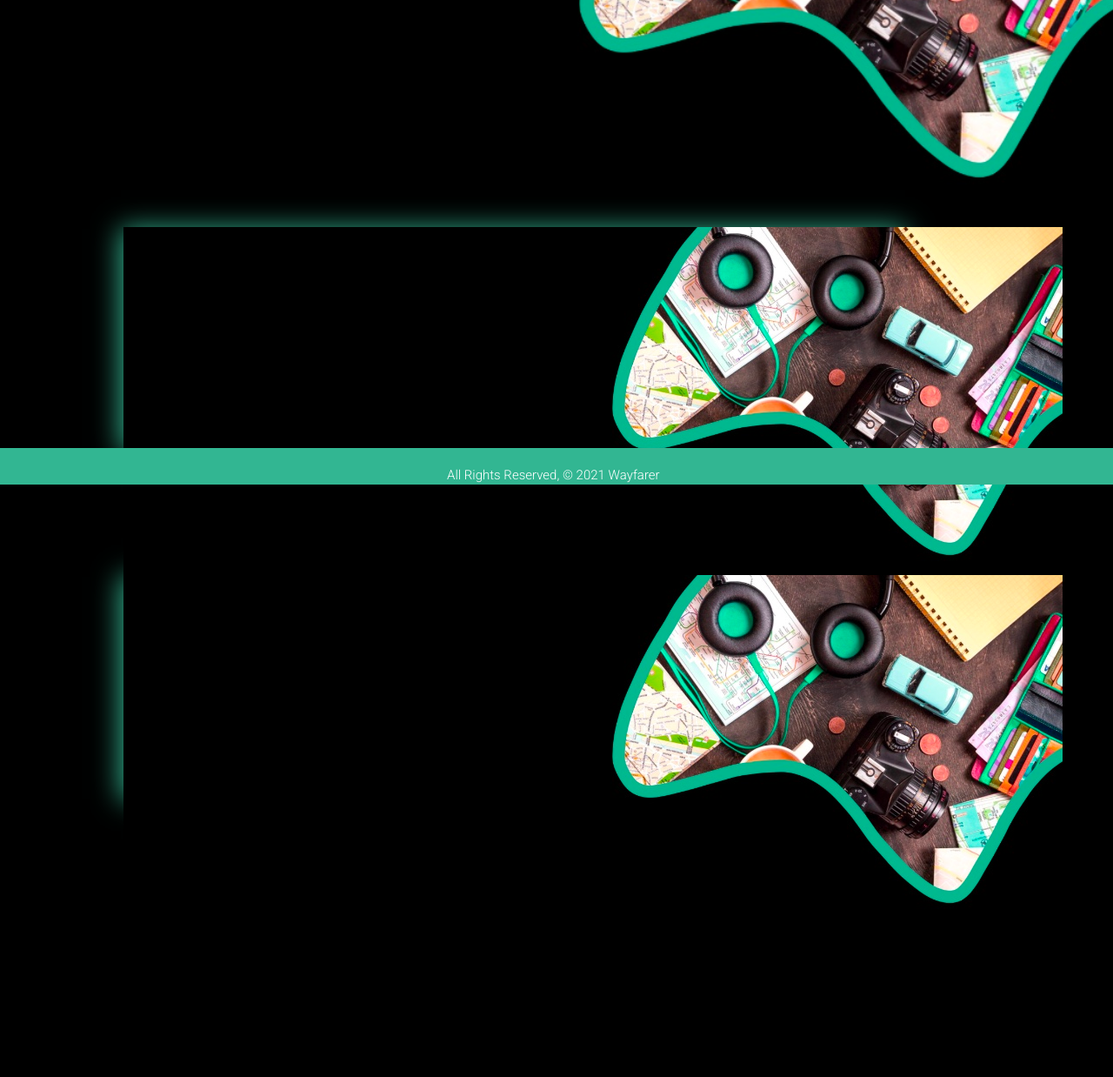
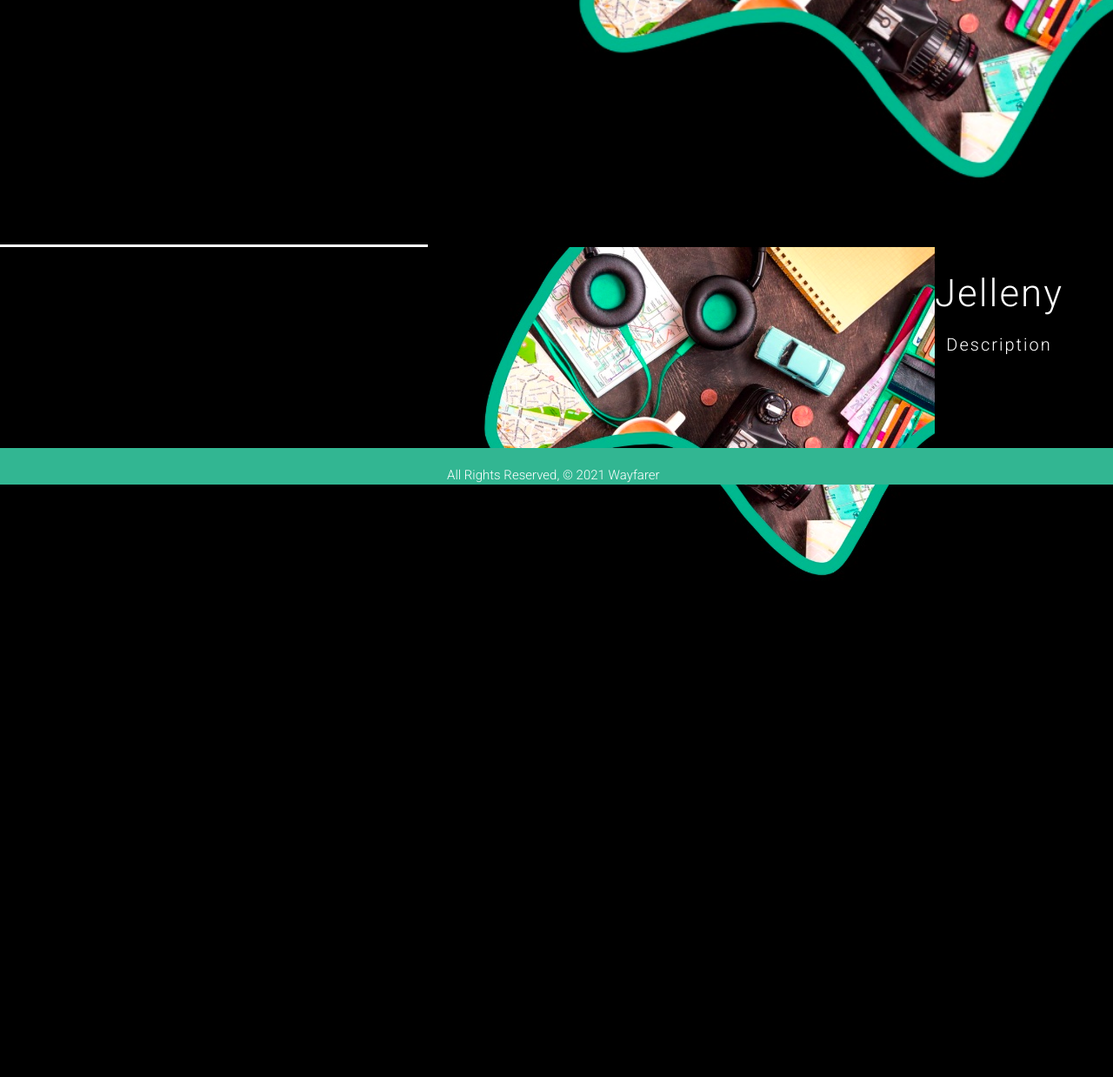
Before and after one commit to ajelleny/wayfarer, a Django app: page /about/ in a window 1280 px wide. Shown: the part 243-1481 px from the top of the page at 87% size. Run offline with Django 3.2, Linux system fonts and the light colour scheme.

Commit message:
fixed layout, added divs

```diff
--- a/main_app/templates/about.html
+++ b/main_app/templates/about.html
@@ -4,17 +4,28 @@
   <div class="about-container">
     <h1>About Our Team</h1>
   </div>
-  <div class="home-container">
-    <div class="steps">
-      <img src="../images/home-background.jpg" alt="image of team">
-      <h3>Jelleny</h3>
+  <div class="about-container">
+    <div class="jelleny-container">
+
+      <div>
+        <img src="../images/home-background.jpg" alt="image of team">
+      </div>
+
+      <div class="jelleny-desc">
+        <h3>Jelleny</h3>
         <p>Description</p>
+      </div>
+
     </div>
-    <div class="steps">
-      <img src="../images/home-background.jpg" alt="image of team">
-      <h3>Jacob</h3>
+    <div class="jacob-container">
+      <div>
+        <img src="../images/home-background.jpg" alt="image of team">
+      </div>
+      <div class="jacob-desc">
+        <h3>Jacob</h3>
         <p>Description </p>
+      </div>
     </div>
   </div>
-</section>
+  <section>
 {% endblock %}
```
